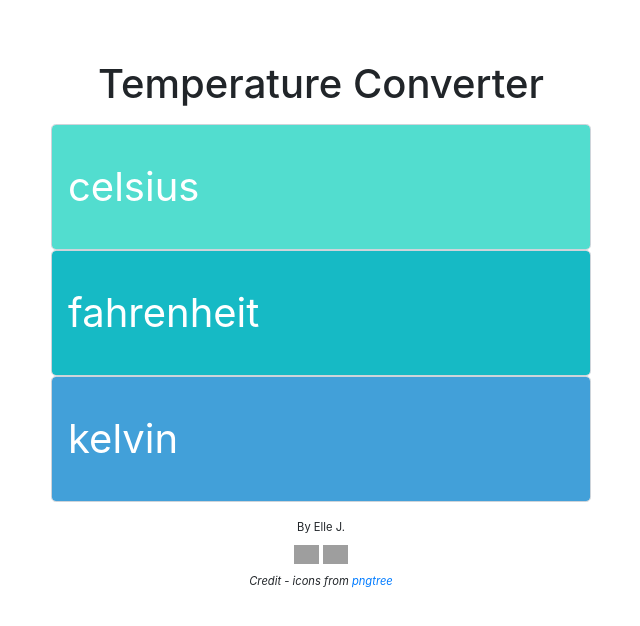
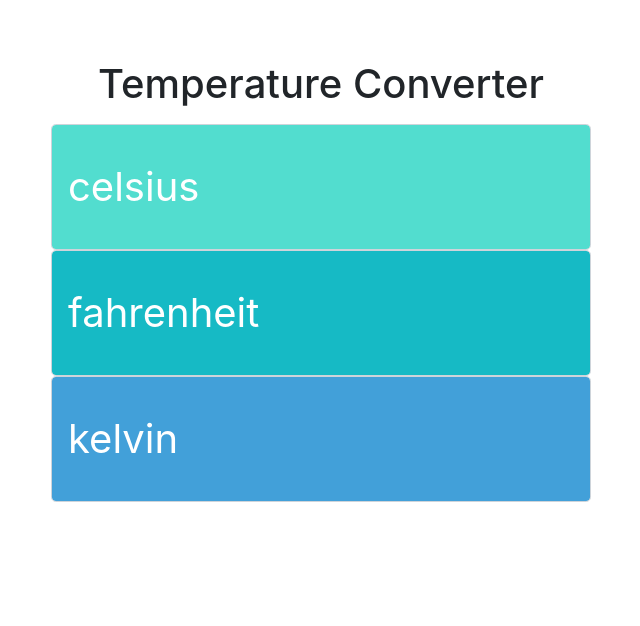
Before and after one commit to nikithsaigudimalla/temperature-converter-js, a plain HTML site: page index.html in a window 1280 px wide. Shown: the whole page, without its empty margins (319-959 px from the left). Drawn offline with nearby package versions, Linux system fonts and the light colour scheme; grey boxes are pictures that could not be loaded.

Commit message:
Update index.html

```diff
--- a/index.html
+++ b/index.html
@@ -36,12 +36,7 @@
       </div>
 
     </div>
-    <footer>
-          <p>By Elle J.</p>
-          <p><a href="https://github.com/itsellej" target="_blank"><img class="icons" src="https://res.cloudinary.com/itsellej/image/upload/v1533400136/rock-paper-scissors/github-icon.png" alt="Github icon"></a>
-            <a href="https://codepen.io/itsellej/" target="_blank"><img class="icons" src="https://res.cloudinary.com/itsellej/image/upload/v1533400135/rock-paper-scissors/codepen-icon.png" alt="Codepen icon"></a></p>
-          <p><em>Credit - icons from <a href="https://pngtree.com/">pngtree</a></em></p>
-        </footer>
+
 
   </div>
 
```
